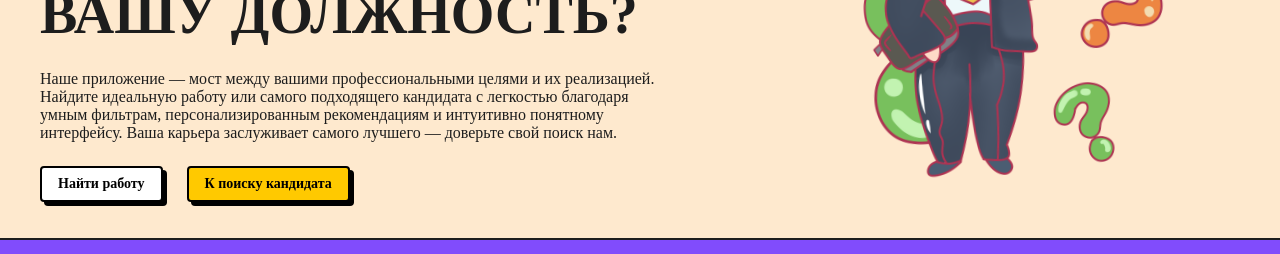
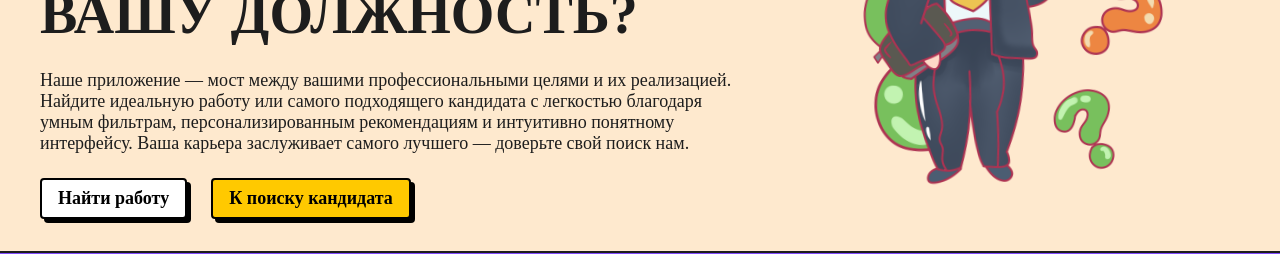
Before and after one commit to danyafaye/hh-analog-front, a React (Vite) app: page /welcome in a window 1280 px wide. Shown: the part 376-630 px from the top of the page. Built offline with nearby package versions, Linux system fonts and the light colour scheme.

Commit message:
small-fix4

```diff
--- a/src/components/Button/Button.tsx
+++ b/src/components/Button/Button.tsx
@@ -7,6 +7,7 @@ import { COLORS } from '@src/constants/styles.ts';
 
 export type ButtonStyles = 'default' | 'unFilled' | 'text';
 export type MainColors = COLORS.$PRIMARY_ORANGE | COLORS.$SECONDARY_RED;
+export type ButtonFontSizes = 'sm' | 'md';
 
 export type ButtonProps = {
   text: string;
@@ -14,6 +15,7 @@ export type ButtonProps = {
   onClickHandler?: () => void;
   styles?: ButtonStyles;
   mainColor?: MainColors;
+  fontSize?: ButtonFontSizes;
 } & ButtonHTMLAttributes<HTMLButtonElement>;
 
 const Button: FC<ButtonProps> = ({
@@ -22,11 +24,13 @@ const Button: FC<ButtonProps> = ({
   onClickHandler,
   styles = 'default',
   mainColor = COLORS.$PRIMARY_ORANGE,
+  fontSize = 'sm',
   ...restProps
 }) => {
   return (
     <ST.ButtonWrapper
       styles={styles}
+      fontSize={fontSize}
       onClick={onClickHandler}
       mainColor={mainColor}
       whileTap={{ scale: 0.95 }}
--- a/src/components/Button/styled.ts
+++ b/src/components/Button/styled.ts
@@ -7,7 +7,7 @@ export const ButtonWrapper = styled(motion.button)<Partial<ButtonProps>>`
   padding: 8px 16px;
   display: flex;
   align-items: center;
-  font-size: 14px;
+  white-space: pre;
   column-gap: 8px;
   border: 2px solid black;
   border-radius: 4px;
@@ -32,4 +32,12 @@ export const ButtonWrapper = styled(motion.button)<Partial<ButtonProps>>`
       }
     }
   }}
+  ${({ fontSize }) => {
+    switch (fontSize) {
+      case 'md':
+        return `font-size: clamp(14px, 5vw, 18px);`;
+      case 'sm':
+        return `font-size: 14px;`;
+    }
+  }}
 `;
--- a/src/components/Welcome/Welcome.tsx
+++ b/src/components/Welcome/Welcome.tsx
@@ -31,21 +31,24 @@ const Welcome: FC = () => {
                 В поиске работы мечты или ищите идеального кандидата на вашу должность?
               </ST.Slogan>
               <ST.SloganDescription>
-                Наше приложение — мост между вашими профессиональными целями и их реализацией. Найдите
-                идеальную работу или самого подходящего кандидата с легкостью благодаря умным
-                фильтрам, персонализированным рекомендациям и интуитивно понятному интерфейсу. Ваша
-                карьера заслуживает самого лучшего — доверьте свой поиск нам.
+                Наше приложение — мост между вашими профессиональными целями и их реализацией.
+                Найдите идеальную работу или самого подходящего кандидата с легкостью благодаря
+                умным фильтрам, персонализированным рекомендациям и интуитивно понятному интерфейсу.
+                Ваша карьера заслуживает самого лучшего — доверьте свой поиск нам.
               </ST.SloganDescription>
-              <ST.Buttons><ST.SloganButtonWrapper>
+              <ST.Buttons>
+                <ST.SloganButtonWrapper>
                   <Button
-                  styles='unFilled'
-                  text='Найти работу'
+                    fontSize="md"
+                    styles="unFilled"
+                    text="Найти работу"
                     onClick={() => redirectToPage(LINKS.vacancies)}
                   />
                 </ST.SloganButtonWrapper>
                 <ST.SloganButtonWrapper>
                   <Button
-                    text='К поиску кандидата'
+                    fontSize="md"
+                    text="К поиску кандидата"
                     onClick={() => redirectToPage(LINKS.resume)}
                   />
                 </ST.SloganButtonWrapper>
@@ -81,15 +84,16 @@ const Welcome: FC = () => {
           </ST.CompaniesUpper>
           <ST.CompaniesBottom>
             <ST.ConnectingImage src={connecting} />
-            <ST.CompaniesDesc>Наше приложение - это мост между работодателем и соискателем, где обе стороны могут
+            <ST.CompaniesDesc>
+              Наше приложение - это мост между работодателем и соискателем, где обе стороны могут
               найти идеальное сочетание для успешного сотрудничества. Для работодателей мы
-              предоставляем удобный инструмент для поиска высококвалифицированных кандидатов, позволяя
-              экономить время и ресурсы благодаря точным фильтрам и персонализированным рекомендациям.
-              А соискателям мы помогаем найти работу своей мечты, предоставляя доступ к многочисленным
-              вакансиям, анализу требований рынка труда и возможности поднять свой профессиональный
-              уровень. Наше приложение - это не просто платформа, это инструмент для создания
-              совершенного партнерства между работодателем и соискателем, где каждая сторона находит
-              то, что ищет.
+              предоставляем удобный инструмент для поиска высококвалифицированных кандидатов,
+              позволяя экономить время и ресурсы благодаря точным фильтрам и персонализированным
+              рекомендациям. А соискателям мы помогаем найти работу своей мечты, предоставляя доступ
+              к многочисленным вакансиям, анализу требований рынка труда и возможности поднять свой
+              профессиональный уровень. Наше приложение - это не просто платформа, это инструмент
+              для создания совершенного партнерства между работодателем и соискателем, где каждая
+              сторона находит то, что ищет.
             </ST.CompaniesDesc>
           </ST.CompaniesBottom>
         </ST.CompaniesWrapper>
@@ -99,49 +103,49 @@ const Welcome: FC = () => {
           </ST.DeveloperUpper>
           <ST.DeveloperContent>
             <ST.DeveloperBlock
-              angle='8'
-              color='#5ac08e'
-              xPixels='60'
-              yPixels='-15'
-              initial={{ opacity: 0}}
-              whileInView={{ opacity: 1}}
-              transition={{ duration: .3, ease: 'easeInOut' }}
+              angle="8"
+              color="#5ac08e"
+              xPixels="60"
+              yPixels="-15"
+              initial={{ opacity: 0 }}
+              whileInView={{ opacity: 1 }}
+              transition={{ duration: 0.3, ease: 'easeInOut' }}
             >
               <ST.PencilIcon />
               <ST.DeveloperText>UI/UX ДИЗАЙН</ST.DeveloperText>
             </ST.DeveloperBlock>
             <ST.DeveloperBlock
-              angle='-8'
-              color='#f9d84b'
-              xPixels='20'
-              yPixels='0'
-              initial={{ opacity: 0}}
-              whileInView={{ opacity: 1}}
-              transition={{ duration: .3, ease: 'easeInOut', delay: .3}}
+              angle="-8"
+              color="#f9d84b"
+              xPixels="20"
+              yPixels="0"
+              initial={{ opacity: 0 }}
+              whileInView={{ opacity: 1 }}
+              transition={{ duration: 0.3, ease: 'easeInOut', delay: 0.3 }}
             >
               <ST.CodeIcon />
               <ST.DeveloperText>РАЗРАБОТКА</ST.DeveloperText>
             </ST.DeveloperBlock>
             <ST.DeveloperBlock
-              angle='8'
-              color='#e36f40'
-              xPixels='-20'
-              yPixels='0'
-              initial={{ opacity: 0}}
-              whileInView={{ opacity: 1}}
-              transition={{ duration: .3, ease: 'easeInOut', delay: .6}}
+              angle="8"
+              color="#e36f40"
+              xPixels="-20"
+              yPixels="0"
+              initial={{ opacity: 0 }}
+              whileInView={{ opacity: 1 }}
+              transition={{ duration: 0.3, ease: 'easeInOut', delay: 0.6 }}
             >
               <ST.StickIcon />
               <ST.DeveloperText>МАРКЕТИНГ</ST.DeveloperText>
             </ST.DeveloperBlock>
             <ST.DeveloperBlock
-              angle='-8'
-              color='#8cd7fe'
-              xPixels='-60'
-              yPixels='-15'
-              initial={{ opacity: 0}}
-              whileInView={{ opacity: 1}}
-              transition={{ duration: .3, ease: 'easeInOut', delay: .9}}
+              angle="-8"
+              color="#8cd7fe"
+              xPixels="-60"
+              yPixels="-15"
+              initial={{ opacity: 0 }}
+              whileInView={{ opacity: 1 }}
+              transition={{ duration: 0.3, ease: 'easeInOut', delay: 0.9 }}
             >
               <ST.PenIcon />
               <ST.DeveloperText>ИЛЛЮСТРАЦИЯ</ST.DeveloperText>
@@ -163,9 +167,11 @@ const Welcome: FC = () => {
           </ST.ShortDescription>
         </ST.ShortDescriptionLine>
         <ST.LongDescriptionWrapper>
-          <ST.LongDescriptionContainer initial={{ opacity: 0, translateX: '-100%' }}
+          <ST.LongDescriptionContainer
+            initial={{ opacity: 0, translateX: '-100%' }}
             whileInView={{ opacity: 1, translateX: 0 }}
-                                       transition={{ duration: .8, ease: 'easeInOut' }}>
+            transition={{ duration: 0.8, ease: 'easeInOut' }}
+          >
             <ST.LongDescriptionScreen src={dashboardScreen} />
             <ST.LongDescriptionText>
               <ST.LongDescriptionTitle>ИЗУЧАЙТЕ ДАШБОРД</ST.LongDescriptionTitle>
@@ -175,9 +181,11 @@ const Welcome: FC = () => {
               </ST.LongDescriptionInfo>
             </ST.LongDescriptionText>
           </ST.LongDescriptionContainer>
-          <ST.LongDescriptionContainerRight initial={{ opacity: 0, translateX: '100%' }}
+          <ST.LongDescriptionContainerRight
+            initial={{ opacity: 0, translateX: '100%' }}
             whileInView={{ opacity: 1, translateX: 0 }}
-                                            transition={{ duration: .8, ease: 'easeInOut' }}>
+            transition={{ duration: 0.8, ease: 'easeInOut' }}
+          >
             <ST.LongDescriptionTextRight>
               <ST.LongDescriptionTitle>ПРОСМАТРИВАЙТЕ ВАКАНСИИ</ST.LongDescriptionTitle>
               <ST.LongDescriptionInfo>
@@ -187,9 +195,11 @@ const Welcome: FC = () => {
             </ST.LongDescriptionTextRight>
             <ST.LongDescriptionScreen src={vacanciesScreen} />
           </ST.LongDescriptionContainerRight>
-          <ST.LongDescriptionContainer initial={{ opacity: 0, translateX: '-100%' }}
+          <ST.LongDescriptionContainer
+            initial={{ opacity: 0, translateX: '-100%' }}
             whileInView={{ opacity: 1, translateX: 0 }}
-                                       transition={{ duration: .8, ease: 'easeInOut' }}>
+            transition={{ duration: 0.8, ease: 'easeInOut' }}
+          >
             <ST.LongDescriptionScreen src={resumeScreen} />
             <ST.LongDescriptionText>
               <ST.LongDescriptionTitle>ПРОСМАТРИВАЙТЕ РЕЗЮМЕ</ST.LongDescriptionTitle>
--- a/src/components/Welcome/styled.ts
+++ b/src/components/Welcome/styled.ts
@@ -116,6 +116,7 @@ export const Slogan = styled.div`
 `;
 export const SloganDescription = styled.div`
   text-wrap: balance;
+  font-size: clamp(14px, 5vw, 18px);
 `;
 
 export const SloganButtonWrapper = styled.div`
@@ -241,6 +242,7 @@ export const DeveloperUpper = styled.div`
   font-weight: 700;
   font-size: clamp(32px, 5vw, 48px);
   text-wrap: balance;
+  text-align: center;
 `;
 
 export const DeveloperContent = styled.div`
```
Lines whose indentation alone changed are shown as unchanged.
